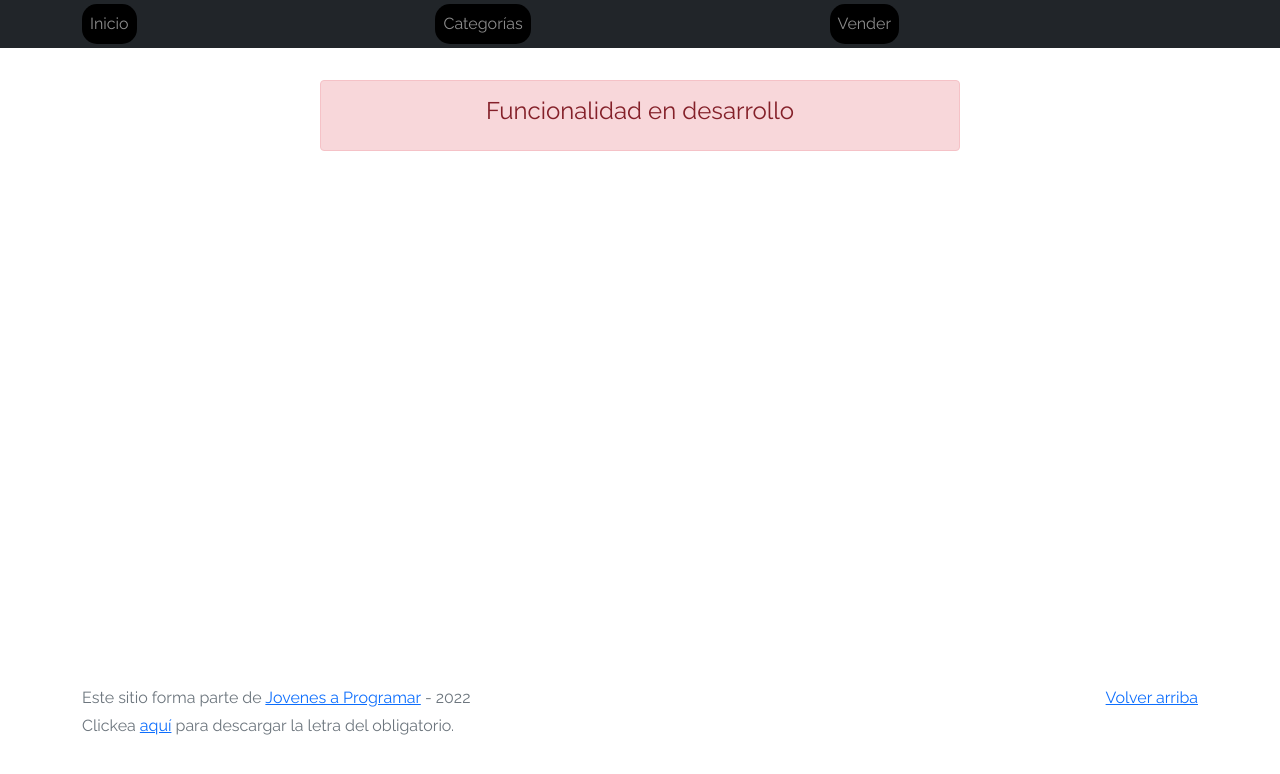
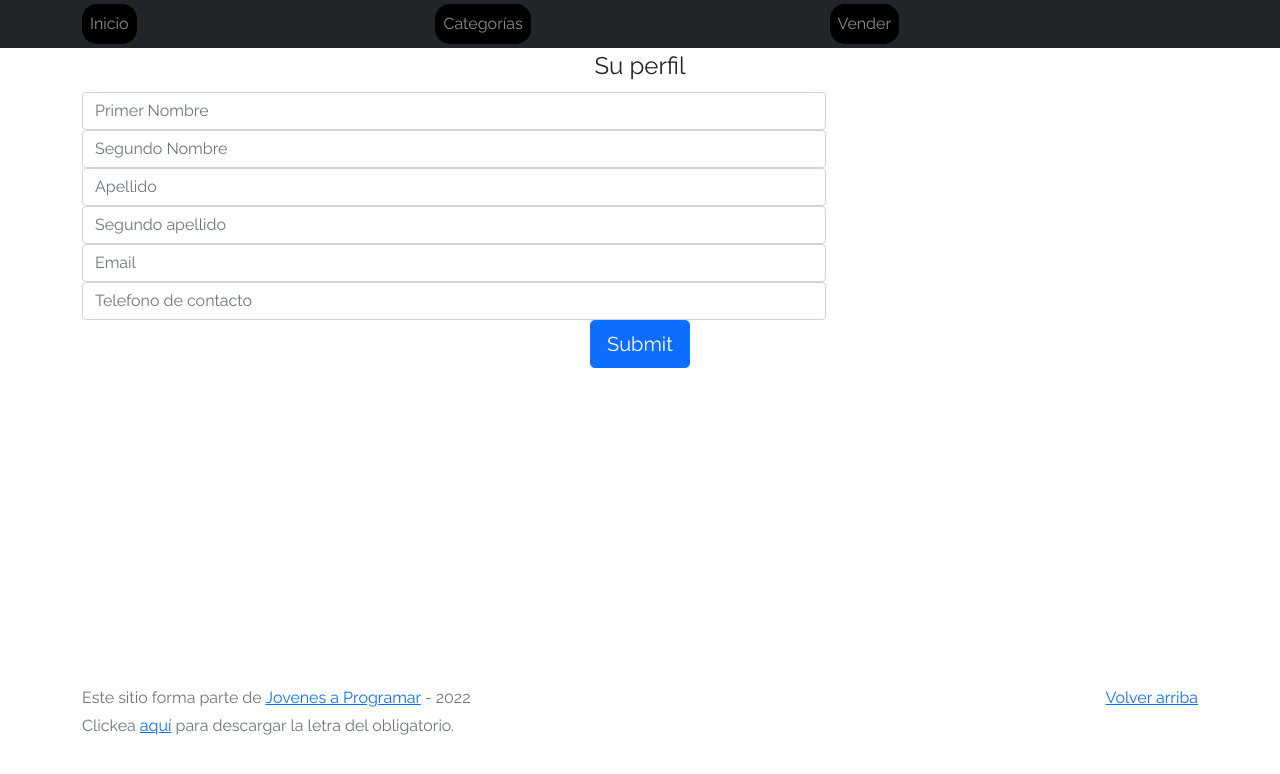
Before and after one commit to Lucas20034/ProyectoEcomerceOR.github.io, a plain HTML site: page my-profile.html in a window 1280 px wide. Drawn offline with Linux system fonts and the light colour scheme.

Commit message:
Fundation scp

```diff
--- a/my-profile.html
+++ b/my-profile.html
@@ -51,11 +51,78 @@
     </div>
   </nav>
   <main>
-    <div class="container">
-      <div class="alert alert-danger text-center" role="alert">
-        <h4 class="alert-heading">Funcionalidad en desarrollo</h4>
+
+ <!-- Aqui va el codigo a usar-->
+
+
+ <div class="container">
+  <div class="row">
+      <div class="col-md-12">
+          <div class="well well-sm">
+
+              <form class="form-horizontal" method="post">
+                  <fieldset>
+                      <legend class="text-center header">Su perfil</legend>
+
+                      <div class="form-group">
+                          <span class="col-md-1 col-md-offset-2 text-center"><i class="fa fa-user bigicon"></i></span>
+                          <div class="col-md-8">
+                              <input id="FristName" name="name" type="text" placeholder="Primer Nombre" class="form-control">
+                          </div>
+                      </div>
+                      <div class="form-group">
+                          <span class="col-md-1 col-md-offset-2 text-center"><i class="fa fa-user bigicon"></i></span>
+                          <div class="col-md-8">
+                              <input id="LastName" name="name" type="text" placeholder="Segundo Nombre" class="form-control">
+                          </div>
+                      </div>
+
+                    </div>
+                    <div class="form-group">
+                        <span class="col-md-1 col-md-offset-2 text-center"><i class="fa fa-user bigicon"></i></span>
+                        <div class="col-md-8">
+                            <input id="Apellido" name="name" type="text" placeholder="Apellido" class="form-control">
+                        </div>
+                    </div>
+
+                      <div class="form-group">
+                          <span class="col-md-1 col-md-offset-2 text-center"><i class="fa fa-phone-square bigicon"></i></span>
+                          <div class="col-md-8">
+                              <input id="LastPellido" name="phone" type="text" placeholder="Segundo apellido" class="form-control">
+                          </div>
+                      </div>
+
+                      <div class="form-group">
+                        <span class="col-md-1 col-md-offset-2 text-center"><i class="fa fa-envelope-o bigicon"></i></span>
+                        <div class="col-md-8">
+                            <input id="Email" name="email" type="text" placeholder="Email" class="form-control">
+                        </div>
+                    </div>
+
+                    <div class="form-group">
+                      <span class="col-md-1 col-md-offset-2 text-center"><i class="fa fa-phone-square bigicon"></i></span>
+                      <div class="col-md-8">
+                          <input id="phone" name="phone" type="text" placeholder="Telefono de contacto" class="form-control">
+                      </div>
+                  </div>
+
+
+
+                      <div class="form-group">
+                          <div class="col-md-12 text-center">
+                              <button type="submit" class="btn btn-primary btn-lg">Submit</button>
+                          </div>
+                      </div>
+                  </fieldset>
+              </form>
+          </div>
       </div>
-    </div>
+  </div>
+</div>
+
+
+
+
   </main>
   <footer class="text-muted">
     <div class="container">
```
